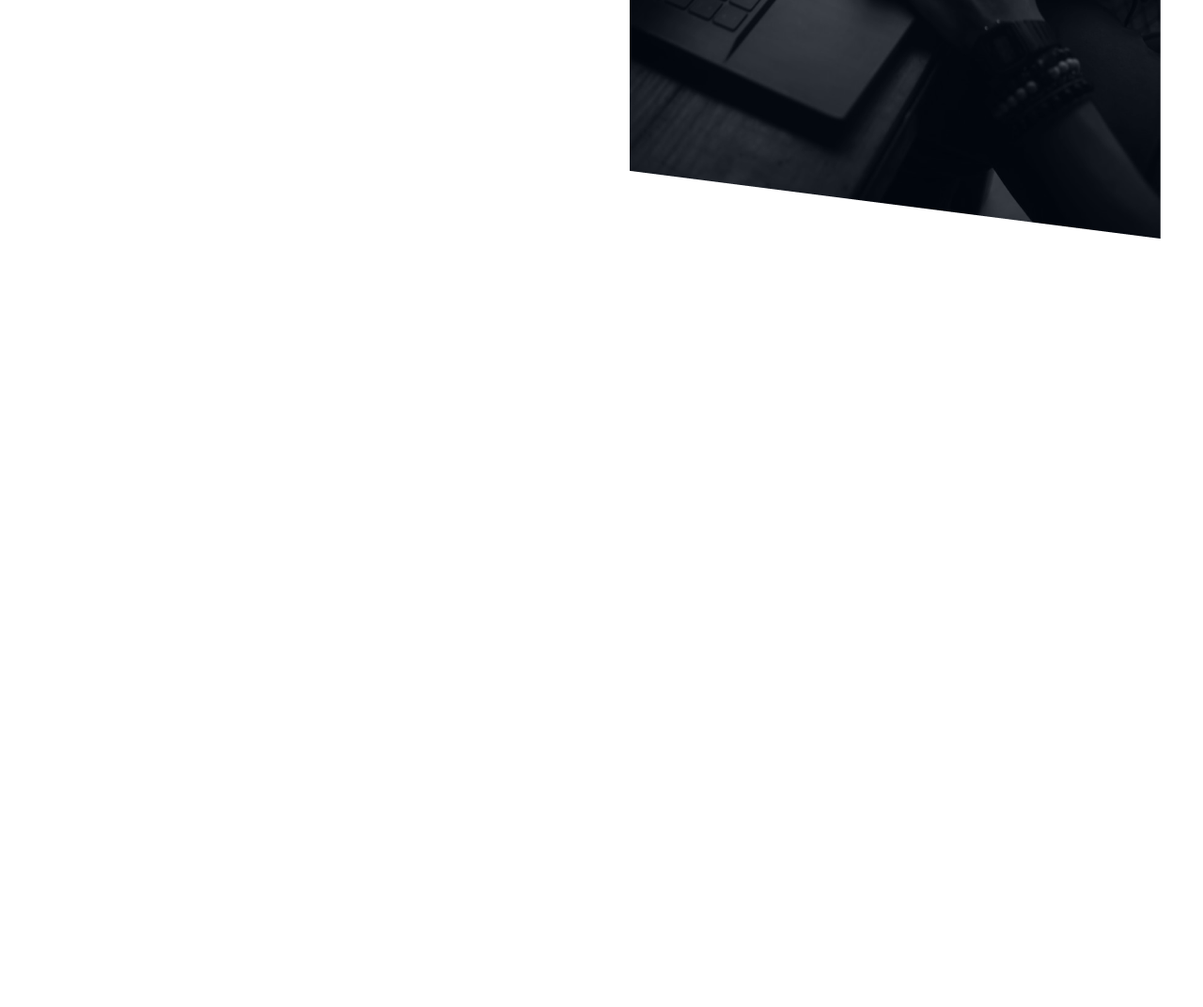
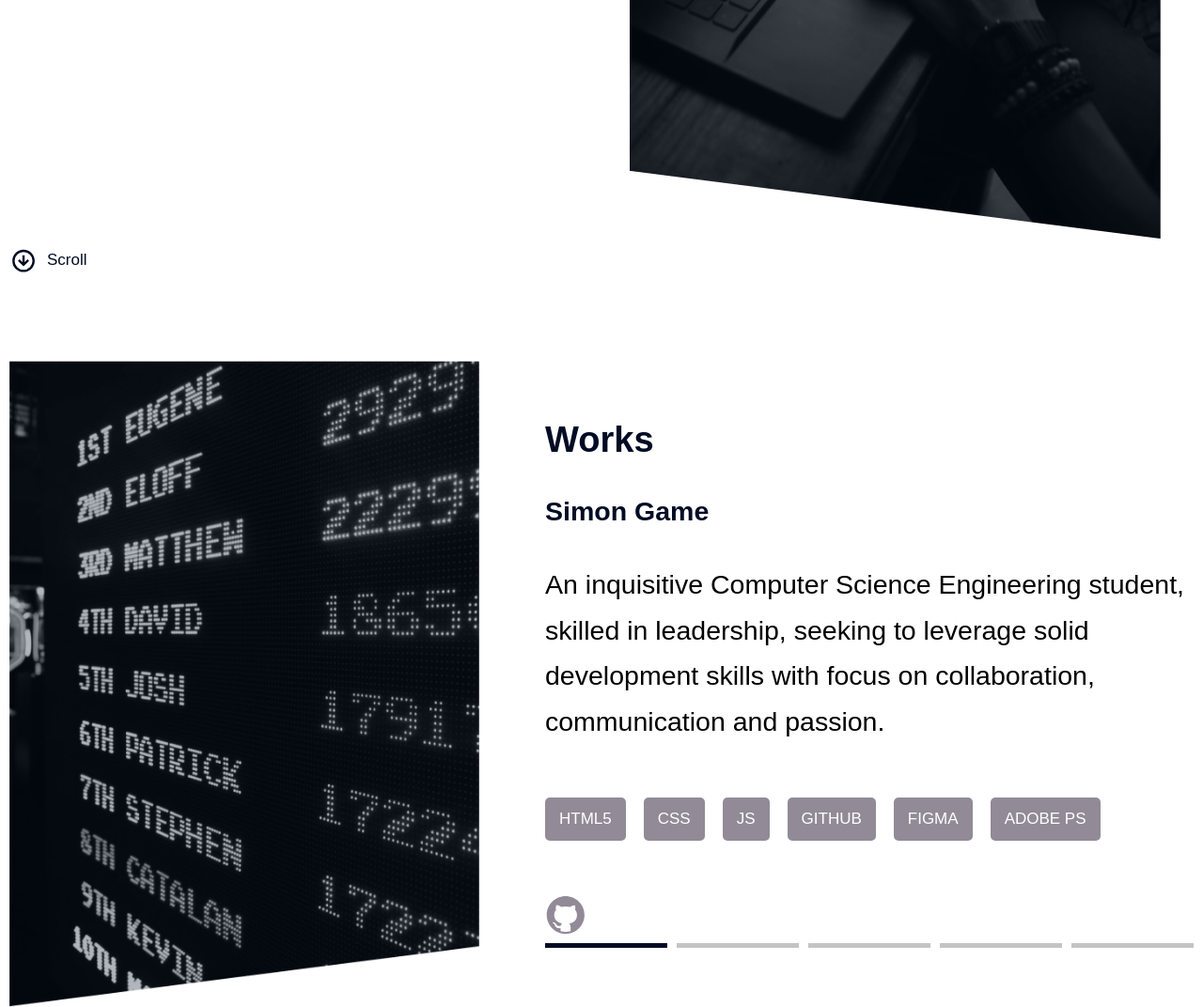
Before and after one commit to Ramz13m/portfolio-site, a plain HTML site: page index.html in a window 1280 px wide. Shown: the part 1944-3016 px from the top of the page at 94% size. Before the commit the page ends 2207 px from the top, so only its background shows below. Drawn offline with Linux system fonts and the light colour scheme; a web font is replaced by a local one.

Commit message:
add works section

```diff
--- a/index.html
+++ b/index.html
@@ -235,7 +235,68 @@
               <img src="./img/skills.png" alt="">
             </div>
           </div>
+          <a class="header__scroll-content" href="#footer">
+            <svg width="30" height="29" xmlns="http://www.w3.org/2000/svg"><path d="M15.044 26.55c-6.566 0-11.888-5.323-11.888-11.889 0-6.566 5.322-11.889 11.888-11.889s11.89 5.323 11.89 11.89c-.008 6.562-5.326 11.88-11.89 11.888Zm0-21.4a9.511 9.511 0 1 0 9.512 9.511 9.522 9.522 0 0 0-9.512-9.511Zm0 15.456L9.1 14.66l1.676-1.676 3.08 3.067V8.717h2.377v7.335l3.08-3.067 1.676 1.676-5.945 5.945Z"/></svg>
+            <span class="header__scroll-text">
+              Scroll
+            </span>
+          </a>
+        </div>
+      </section>
 
+      <section class="works-section">
+        <div class="container">
+          <div class="works-section__wrapper">
+            <img class="works-section__img-content" src="./img/works.png" width="500">
+            <div class="works-section__info-content">
+              <h2 class="works-section__title">Works</h2>
+              <h2 class="works-section__description">Simon Game</h2>
+              <p class="works-section__info">
+                An inquisitive Computer Science Engineering student, skilled in leadership, seeking to leverage solid development skills with focus on collaboration, communication and passion.
+              </p>
+              <ul class="works-section__list">
+                <li class="works-section__item">
+                  <p class="works-section__skills">
+                    html5
+                  </p>
+                </li>
+                <li class="works-section__item">
+                  <p class="works-section__skills">
+                    css
+                  </p>
+                </li>
+                <li class="works-section__item">
+                  <p class="works-section__skills">
+                    js
+                  </p>
+                </li>
+                <li class="works-section__item">
+                  <p class="works-section__skills">
+                    github
+                  </p>
+                </li>
+                <li class="works-section__item">
+                  <p class="works-section__skills">
+                    figma
+                  </p>
+                </li>
+                <li class="works-section__item">
+                  <p class="works-section__skills">
+                    adobe ps
+                  </p>
+                </li>
+              </ul>
+              <img class="works-section__github-icon" src="./img/icon-github.svg">
+
+              <ul class="works-section__line-list">
+                <li class="works-section__line-item"></li>
+                <li class="works-section__line-item"></li>
+                <li class="works-section__line-item"></li>
+                <li class="works-section__line-item"></li>
+                <li class="works-section__line-item"></li>
+              </ul>
+            </div>
+          </div>
         </div>
       </section>
     </main>
--- a/js/app.js
+++ b/js/app.js
@@ -9,6 +9,7 @@ document.addEventListener("DOMContentLoaded", () => {
   const text = document.querySelectorAll("p");
   const correctColor = document.querySelector(".about-section__info");
   const dots = document.querySelectorAll(".sk-chase-dot");
+  const skillsInfo = document.querySelector(".skills__info")
 
 
   chk.addEventListener('click', () => {
@@ -19,7 +20,6 @@ document.addEventListener("DOMContentLoaded", () => {
     text.forEach((items) => {
       items.classList.toggle("dark-correct-color")
     })
-    correctColor.style.cssText = "background-color: transparent;"
 
     dots.forEach(item => {
       item.classList.toggle("sk-chase-dot-dark")
--- a/scss/sections/_general-style.scss
+++ b/scss/sections/_general-style.scss
@@ -51,6 +51,10 @@ h1,h2,h3,h4,h5,h6{
   color: #fff;
 }
 
+.light-correct-color{
+  background-color: transparent;
+}
+
 .container{
   max-width: 1280px;
   padding: 0 10px;
--- a/scss/sections/_sections.scss
+++ b/scss/sections/_sections.scss
@@ -3,3 +3,4 @@
 @import "./about-section";
 @import "./skills";
 @import "./dots-anime";
+@import "./works-section";
--- a/scss/sections/_skills.scss
+++ b/scss/sections/_skills.scss
@@ -54,6 +54,18 @@
   &__img-content{
     width: 600px;
     overflow: hidden;
+  }
+
+  & svg{
+    fill: var(--text-color);
+  }
+
+  & .header__scroll-text{
+    color: var(--text-color);
+
+    &:hover{
+      color: #222;
+    }
   }
 }
 
--- /dev/null
+++ b/scss/sections/_works-section.scss
@@ -0,0 +1,72 @@
+.works-section{
+  margin-top: 92px;
+
+  &__wrapper {
+    display: flex;
+    align-items: center;
+    justify-content: space-between;
+  }
+
+  &__img-content{
+    margin-right: 70px;
+  }
+
+  &__title {
+    font-weight: 600;
+    font-size: 38.0444px;
+    line-height: 43px;
+  }
+
+  &__description{
+    font-weight: 700;
+    font-size: 28.5333px;
+    line-height: 32px;
+    margin: 38px 0;
+  }
+
+  &__info{
+    font-size: 28.5333px;
+    line-height: 170%;
+  }
+
+  &__list{
+    display: flex;
+    align-items: center;
+    margin: 57px 0;
+  }
+
+  &__item {
+    padding: 10px 15px;
+    background-color: #928A97;
+    border-radius: 5px;
+  }
+
+  &__item:not(:last-child){
+    margin-right: 19px;
+  }
+
+  &__skills{
+    text-transform: uppercase;
+    color: #fff;
+  }
+
+  &__line-list {
+    display: flex;
+    align-items: center;
+    justify-content: space-between;
+  }
+
+  &__line-item {
+    width: 20%;
+    height: 5px;
+    background-color: var(--text-color);
+  }
+
+  &__line-item:not(:first-child){
+    background-color: #c4c4c4;
+  }
+
+  &__line-item:not(:last-child){
+    margin-right: 10px;
+  }
+}
```
Also changed, not shown: img/icon-github.svg (added), img/works.png (added), scss/main.css, 1 other file.
